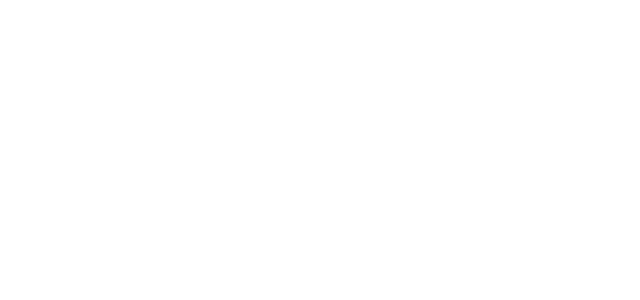
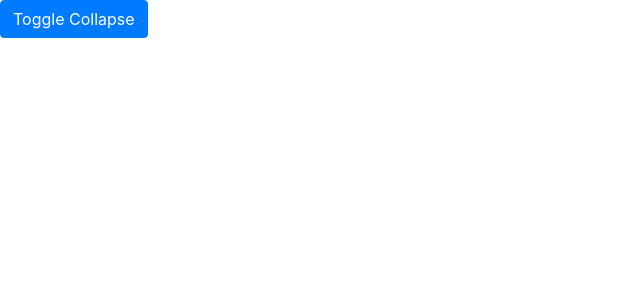
Before and after one commit to suryo/nuxt-experiment, a Nuxt app: page /collapse in a window 1280 px wide. Before the commit this address had no page. Shown: the top 300 px of the page, without its empty margins (0-640 px from the left). Built offline with nearby package versions, Linux system fonts and the light colour scheme.

Commit message:
add collapse page

```diff
--- /dev/null
+++ b/pages/collapse.vue
@@ -0,0 +1,18 @@
+<template>
+  <div>
+  <b-button v-b-toggle.collapse-1 variant="primary">Toggle Collapse</b-button>
+  <b-collapse id="collapse-1" class="mt-2">
+    <b-card>
+      <p class="card-text">Collapse contents Here</p>
+      <b-button v-b-toggle.collapse-1-inner size="sm">Toggle Inner Collapse</b-button>
+      <b-collapse id="collapse-1-inner" class="mt-2">
+        <b-card>Hello!</b-card>
+      </b-collapse>
+    </b-card>
+  </b-collapse>
+</div>
+</template>
+
+<script>
+export default {}
+</script>
```
